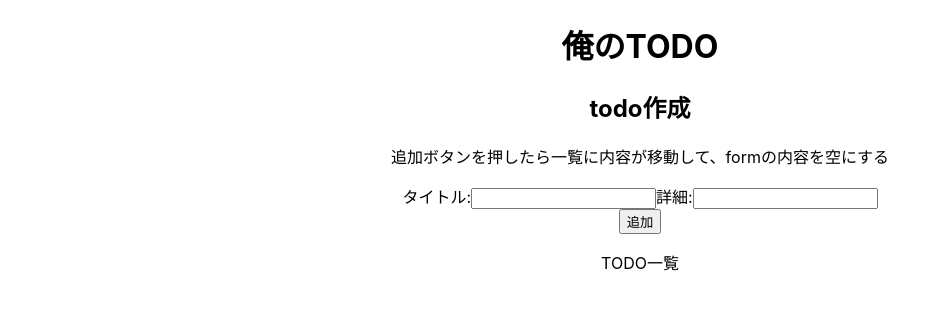
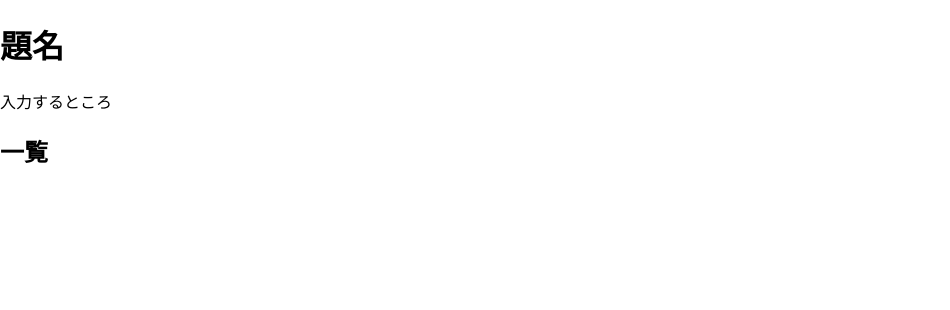
Before and after one commit to HaChi0624/ts-todo, a React (Create React App) app: page / in a window 1280 px wide. Shown: the top 310 px of the page, without its empty margins (0-950 px from the left). Built offline with nearby package versions, Linux system fonts and the light colour scheme.

Commit message:
ひな形

```diff
--- a/src/App.css
+++ /dev/null
@@ -1,38 +0,0 @@
-.App {
-  text-align: center;
-}
-
-.App-logo {
-  height: 40vmin;
-  pointer-events: none;
-}
-
-@media (prefers-reduced-motion: no-preference) {
-  .App-logo {
-    animation: App-logo-spin infinite 20s linear;
-  }
-}
-
-.App-header {
-  background-color: #282c34;
-  min-height: 100vh;
-  display: flex;
-  flex-direction: column;
-  align-items: center;
-  justify-content: center;
-  font-size: calc(10px + 2vmin);
-  color: white;
-}
-
-.App-link {
-  color: #61dafb;
-}
-
-@keyframes App-logo-spin {
-  from {
-    transform: rotate(0deg);
-  }
-  to {
-    transform: rotate(360deg);
-  }
-}
--- a/src/App.tsx
+++ b/src/App.tsx
@@ -1,63 +1,17 @@
-import './App.css';
-import { useState } from 'react';
-import { InputTodo } from './components/InputTodo';
-import { Todos } from './components/Todos';
-
 const App = () => {
-  const [todoTitle, setTodoTitle] = useState('');
-  const [todoText, setTodoText] = useState('');
-
-  const [todoList, settodoList] = useState([]);
-
-  const onClickAdd = () => {
-    if (todoTitle === "") return;
-    //セットでリストに入れたい
-    // const newContent = [todoTitle, todoText]
-    const newContent = {
-      title: todoTitle,
-      text: todoText
-    }
-    const newTodoList = [...todoList, newContent];
-    settodoList(newTodoList);
-    setTodoTitle("");
-    setTodoText("");
-    console.log(newContent)
-  };
-
-
-
-  const onChangeTodoText =(e) => {
-    setTodoText(e.target.value)
-  };
-
-  const onChangeTodoTitle =(e) => {
-    setTodoTitle(e.target.value)
-  };
-
-
-  const onClickDelete = (index) => {
-    const newTodoList = [...todoList];
-    newTodoList.splice(index, 1);
-    settodoList(newTodoList);
-  };
-
-
   return (
-    <div className='App'>
-      <h1>俺のTODO</h1>
-
-      <div className='addContent'>
-        <h2>todo作成</h2>
-        <p>追加ボタンを押したら一覧に内容が移動して、formの内容を空にする</p>
-
-        <InputTodo todoTitle={todoTitle} todoText={todoText} onChangeTitle={onChangeTodoTitle} onChangeText={onChangeTodoText} onClick={onClickAdd}/>
+    <>
+      <h1>題名</h1>
+      <div>入力するところ</div>
+      <div>
+        <h2>一覧</h2>
+        <dl>
+          <dt></dt>
+          <dd></dd>
+        </dl>
       </div>
-
-      <div>
-        <Todos todoList={todoList} onClickDelete={onClickDelete} />
-      </div>
-    </div>
+    </>
   );
-}
+};
 
 export default App;
--- /dev/null
+++ b/src/Types.tsx
@@ -0,0 +1,6 @@
+export type Todo = {
+  id: number;
+  title:string;
+  content:string;
+  status: boolean
+}
--- a/src/components/InputTodo.tsx
+++ /dev/null
@@ -1,24 +0,0 @@
-import React from 'react'
-
-export const InputTodo = (props) => {
-
-  const {todoTitle, todoText, onClick, onChangeText, onChangeTitle} = props;
-
-  return (
-    <div>
-      <form>
-        <div>
-          <label>
-            タイトル:
-            <input value={todoTitle} onChange={onChangeTitle}/>
-          </label>
-          <label>
-            詳細:
-            <input value={todoText} onChange={onChangeText}/>
-          </label>
-        </div>
-      </form>
-      <button onClick={onClick}>追加</button>
-    </div>
-  );
-}
--- a/src/components/Todos.tsx
+++ /dev/null
@@ -1,27 +0,0 @@
-import React from "react";
-
-export const Todos = (props) => {
-  const { todoList, onClickDelete } = props;
-
-  return (
-    <div className="list-area">
-      <p className="title">TODO一覧</p>
-      <ul>
-        {todoList.map((todo, index) => {
-          return (
-            //todoの中身を取り出したい
-            //App.jsのonClickAddのnewContent
-            <div key={todo.title} className="list-row">
-              <li>
-                <input type='checkbox'/>
-                <div className="li-title">{todo.title}</div>
-                <div>{todo.text}</div>
-              </li>
-              <button onClick={() => onClickDelete(index)}>削除</button>
-            </div>
-          );
-        })}
-      </ul>
-    </div>
-  );
-};
--- a/src/react-app-env.d.ts
+++ /dev/null
@@ -1 +0,0 @@
-/// <reference types="react-scripts" />
```
